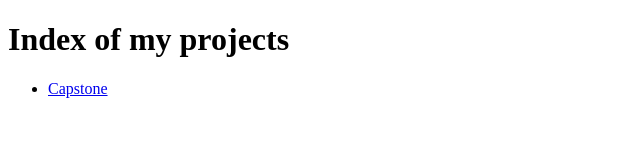
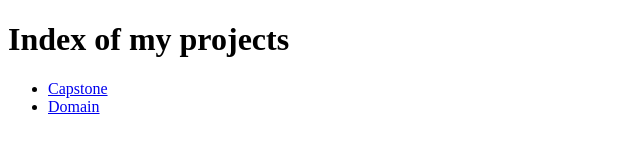
Before and after one commit to FITDO/fitdo.github.io, a plain HTML site: page index.html in a window 1280 px wide. Shown: the full height of the page, 0-640 px from the left. Drawn offline with Linux system fonts and the light colour scheme.

Commit message:
Fixed Index
Signed-off-by: Adams, Brandon Joshua <brandonaapril@gmail.com>

```diff
--- a/index.html
+++ b/index.html
@@ -7,6 +7,7 @@
         <h1>Index of my projects</h1>
         <ul>
             <li><a href="./CapstoneProject/HomePage.html">Capstone</a></li>
+            <li><a href="./DomainExpansion/Domain.html">Domain</a></li>
         </ul>
     </body>
 </html>
```
